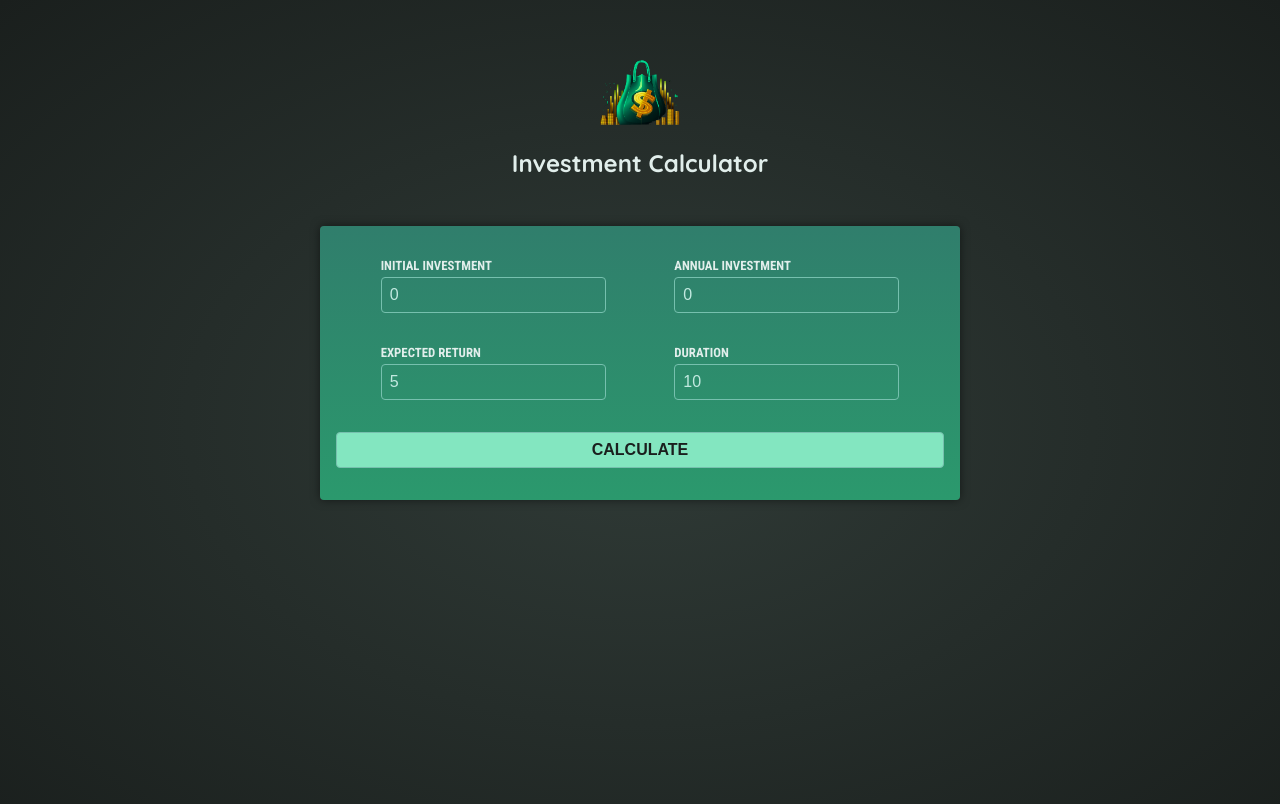
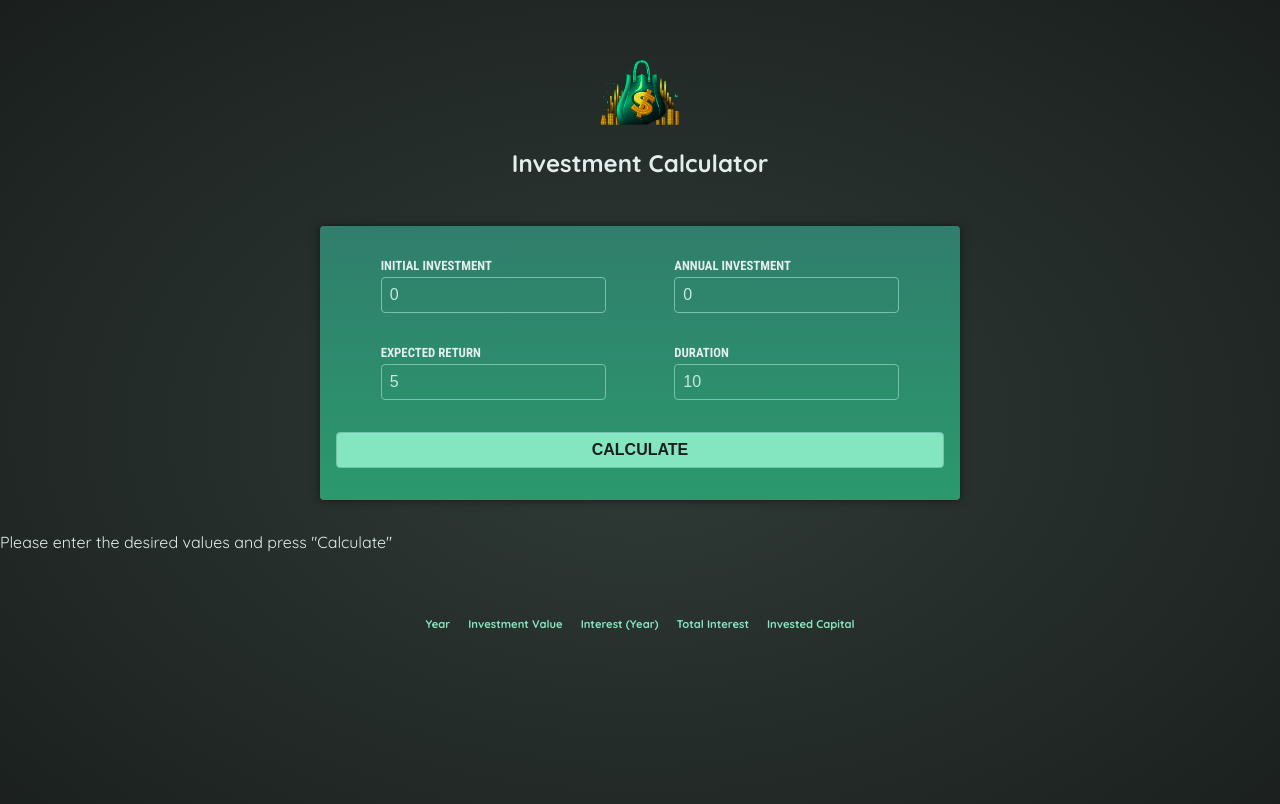
Before and after one commit to HanaDzin/WealthWise, an Angular app: page / in a window 1280 px wide. Shown: the top 804 px of the page. Built offline with nearby package versions, Linux system fonts and the light colour scheme.

Commit message:
passing data from parent to child with inputs

```diff
--- a/src/app/app.component.html
+++ b/src/app/app.component.html
@@ -1,3 +1,4 @@
 <app-header />
 <!--when the calculate event happens (in user input), code from app component is executed-->
 <app-user-input (calculate)="calculateInvestmentResults($event)" />
+<app-investment-results [results]="resultsData" />
--- a/src/app/app.component.ts
+++ b/src/app/app.component.ts
@@ -1,20 +1,28 @@
 import { Component } from '@angular/core';
 import { HeaderComponent } from './header/header.component';
 import { UserInputComponent } from './user-input/user-input.component';
+import { InvestmentInput } from './investment-input.model';
+import { InvestmentResultsComponent } from './investment-results/investment-results.component';
 
 @Component({
   selector: 'app-root',
   standalone: true,
   templateUrl: './app.component.html',
-  imports: [HeaderComponent, UserInputComponent],
+  imports: [HeaderComponent, UserInputComponent, InvestmentResultsComponent],
 })
 export class AppComponent {
-  calculateInvestmentResults(data: {
-    initialInvestment: number;
-    duration: number;
-    expectedReturn: number;
+  //storing the calculated data as a property so it can be available in the template
+  //& used as a value for property binding in the investment results component
+  resultsData?: {
+    year: number;
+    interest: number;
+    valueEndOfYear: number;
     annualInvestment: number;
-  }) {
+    totalInterest: number;
+    totalAmountInvested: number;
+  }[];
+
+  calculateInvestmentResults(data: InvestmentInput) {
     //destructure the incoming data into vars used in calculations
     const { initialInvestment, duration, expectedReturn, annualInvestment } =
       data;
@@ -38,6 +46,6 @@
       });
     }
 
-    console.log(annualData);
+    this.resultsData = annualData;
   }
 }
--- /dev/null
+++ b/src/app/investment-results/investment-results.component.css
@@ -0,0 +1,19 @@
+table {
+    max-width: 50rem;
+    margin: 2rem auto;
+    padding: 1rem;
+    table-layout: fixed;
+    border-spacing: 1rem;
+    text-align: right;
+  }
+
+  table thead {
+    font-size: 0.7rem;
+    color: #83e6c0;
+  }
+
+  table tbody {
+    font-family: "Roboto Condensed", sans-serif;
+    font-size: 0.85rem;
+    color: #c2e9e0;
+  }
--- /dev/null
+++ b/src/app/investment-results/investment-results.component.html
@@ -0,0 +1,16 @@
+<p>Please enter the desired values and press "Calculate"</p>
+
+<table>
+    <thead>
+        <tr>
+            <th>Year</th>
+            <th>Investment Value</th>
+            <th>Interest (Year)</th>
+            <th>Total Interest</th>
+            <th>Invested Capital</th>
+        </tr>
+    </thead>
+    <tbody>
+
+    </tbody>
+</table>
--- /dev/null
+++ b/src/app/investment-results/investment-results.component.ts
@@ -0,0 +1,25 @@
+import { Component, Input, input } from '@angular/core';
+
+@Component({
+  selector: 'app-investment-results',
+  standalone: true,
+  imports: [],
+  templateUrl: './investment-results.component.html',
+  styleUrl: './investment-results.component.css',
+})
+export class InvestmentResultsComponent {
+  // bindable property that is exposed from this to parent component
+  // so that the parent component can pass data into this component
+
+  //if working with signals: results = input<type>()
+  // ? --> optional property (might also be undefined), ! --> always will be the defined in the declared shape
+
+  @Input() results?: {
+    year: number;
+    interest: number;
+    valueEndOfYear: number;
+    annualInvestment: number;
+    totalInterest: number;
+    totalAmountInvested: number;
+  }[]; //array of such objects
+}
```
Also changed, not shown: src/app/investment-input.model.ts (added, +14 -0 lines), src/app/user-input/user-input.component.ts (+3 -6 lines).
